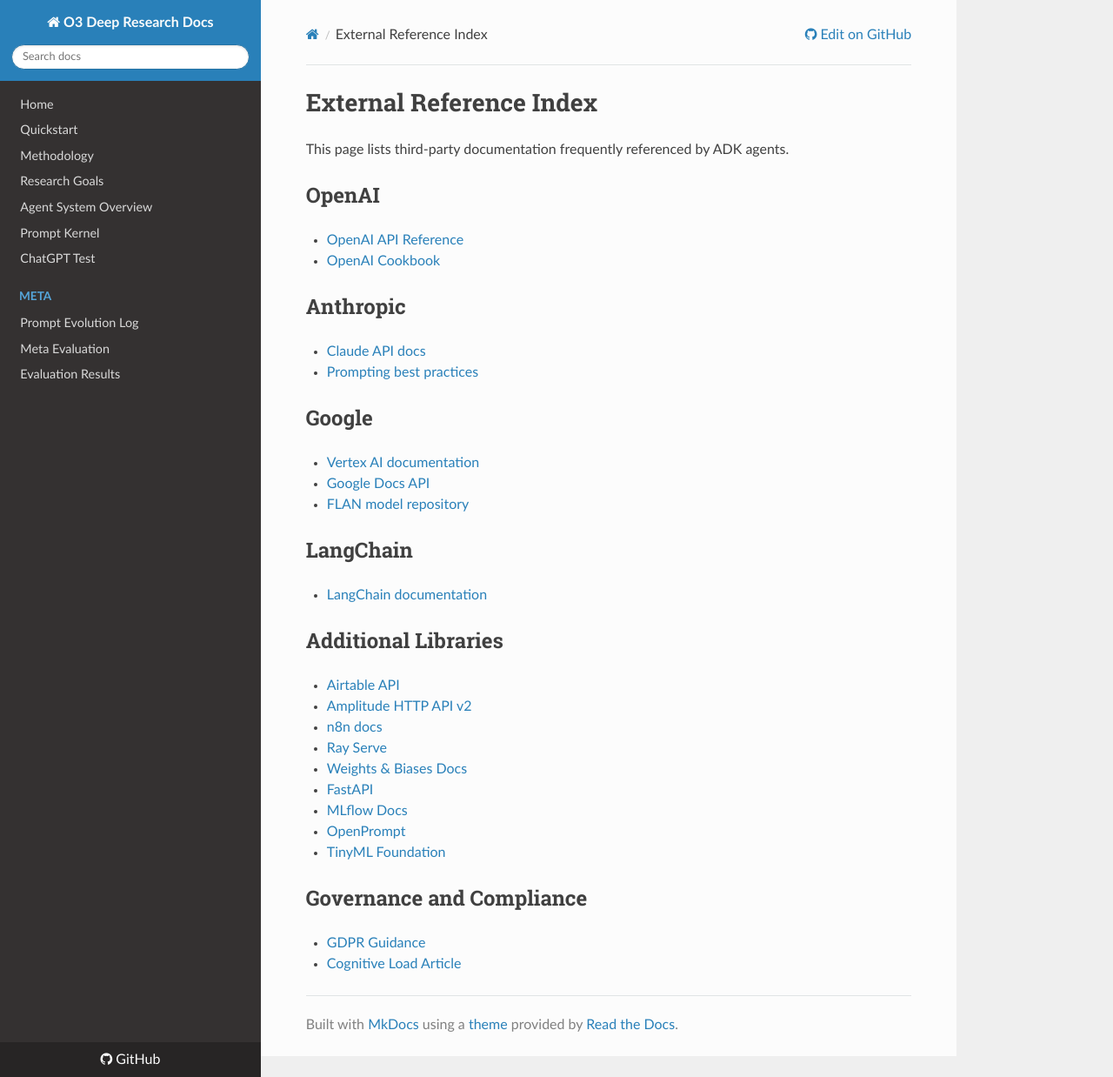
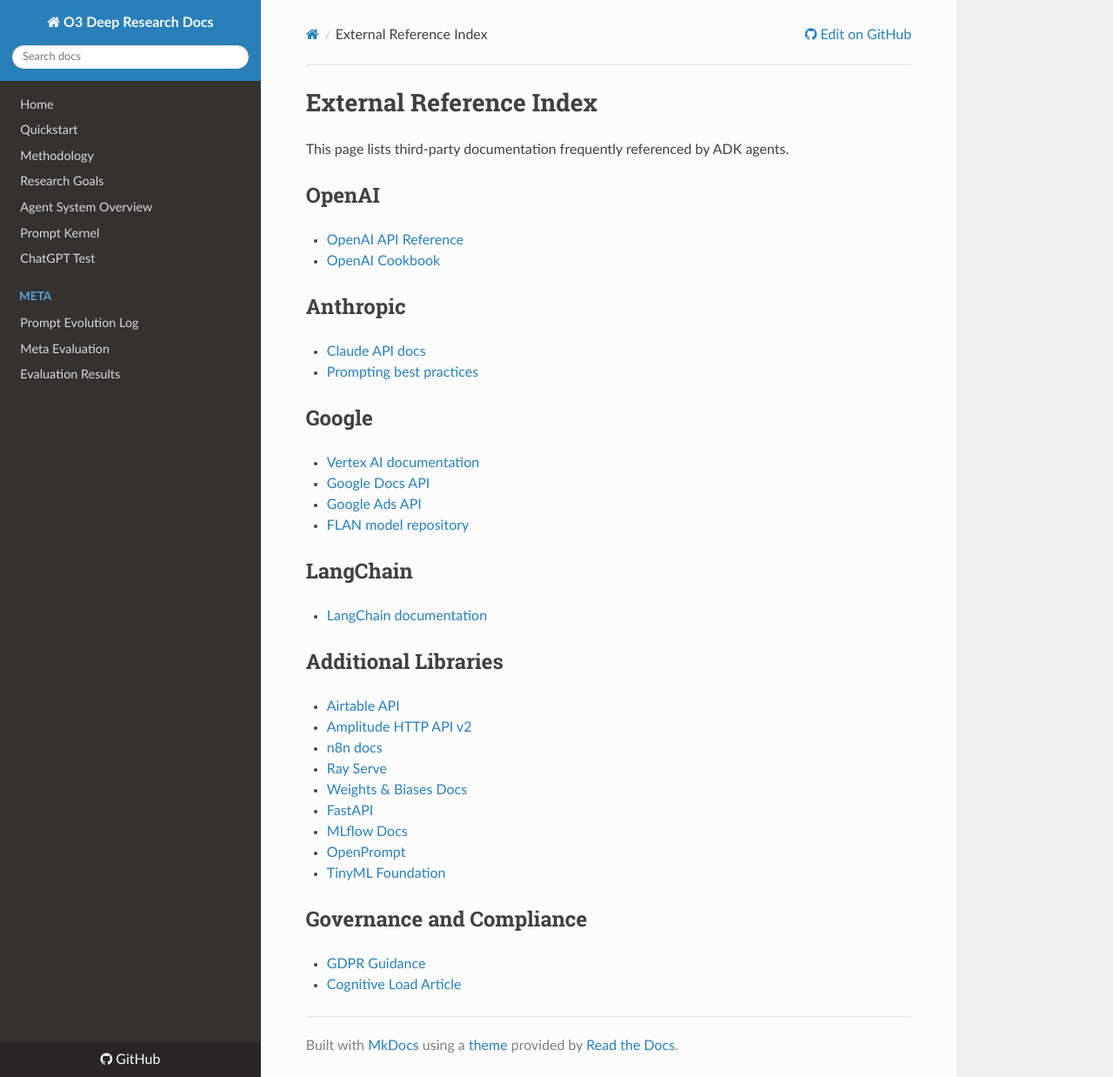
Before and after one commit to ADV-IT-Performance-Corp/ADV-ADK-Research-Hub, an MkDocs documentation site: the page built from docs/refs.md, in a window 1280 px wide and 1238 px high. Shown: the whole window at 87% size. Built offline with MkDocs 1.6.1, drawn with Linux system fonts in a browser that asks for light colours; nearby versions of some CDN libraries.

Commit message:
docs: add Google Ads API reference

```diff
--- a/docs/refs.md
+++ b/docs/refs.md
@@ -13,6 +13,7 @@
 ## Google
 - [Vertex AI documentation](https://cloud.google.com/vertex-ai/docs/)
 - [Google Docs API](https://developers.google.com/docs)
+- [Google Ads API](https://developers.google.com/google-ads/api)
 - [FLAN model repository](https://github.com/google-research/FLAN)
 
 ## LangChain
```
